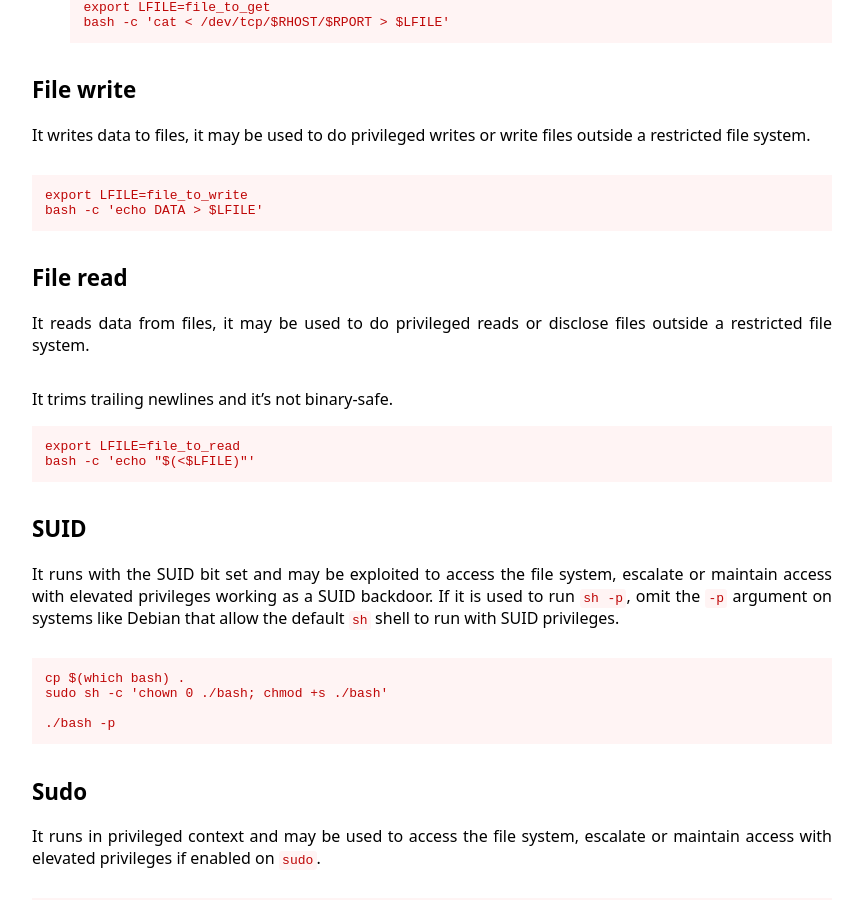
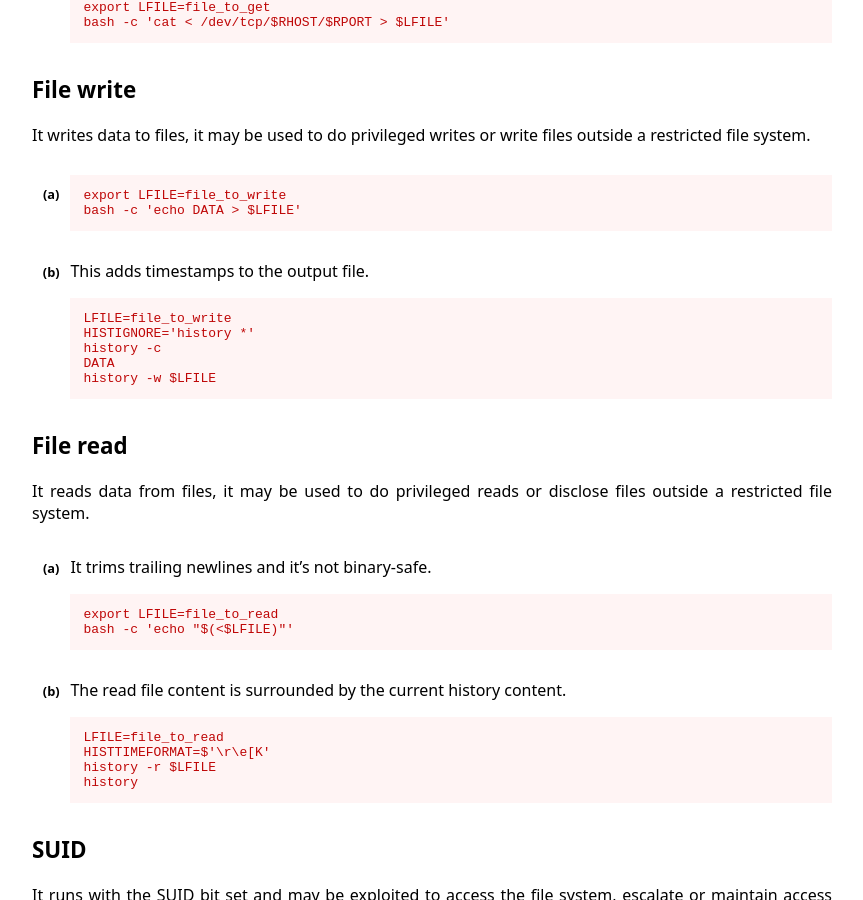
Before and after one commit to GTFOBins/GTFOBins.github.io, a Jekyll site: the page built from _gtfobins/bash.md, in a window 1280 px wide and 900 px high, scrolled down 1418 px. Shown: the whole window, without its empty margins (208-1071 px from the left). Built offline with Jekyll 4.4.1, drawn with Linux system fonts in a browser that asks for light colours.

Commit message:
Add history file read/write to bash
Close #21.

```diff
--- a/_gtfobins/bash.md
+++ b/_gtfobins/bash.md
@@ -40,11 +40,24 @@ functions:
     - code: |
         export LFILE=file_to_write
         bash -c 'echo DATA > $LFILE'
+    - description: This adds timestamps to the output file.
+      code: |
+        LFILE=file_to_write
+        HISTIGNORE='history *'
+        history -c
+        DATA
+        history -w $LFILE
   file-read:
     - description: It trims trailing newlines and it's not binary-safe.
       code: |
         export LFILE=file_to_read
         bash -c 'echo "$(<$LFILE)"'
+    - description: The read file content is surrounded by the current history content.
+      code: |
+        LFILE=file_to_read
+        HISTTIMEFORMAT=$'\r\e[K'
+        history -r $LFILE
+        history
   suid-enabled:
     - code: "./bash -p"
   sudo-enabled:
```
